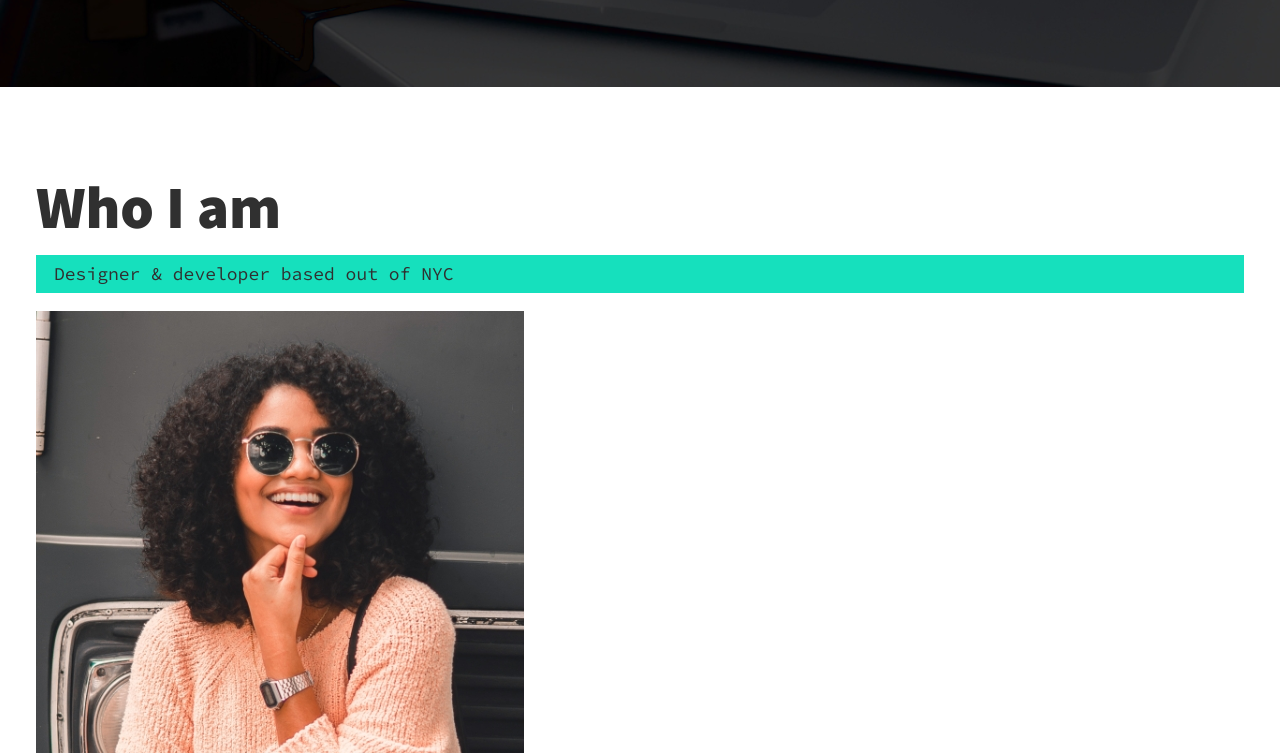
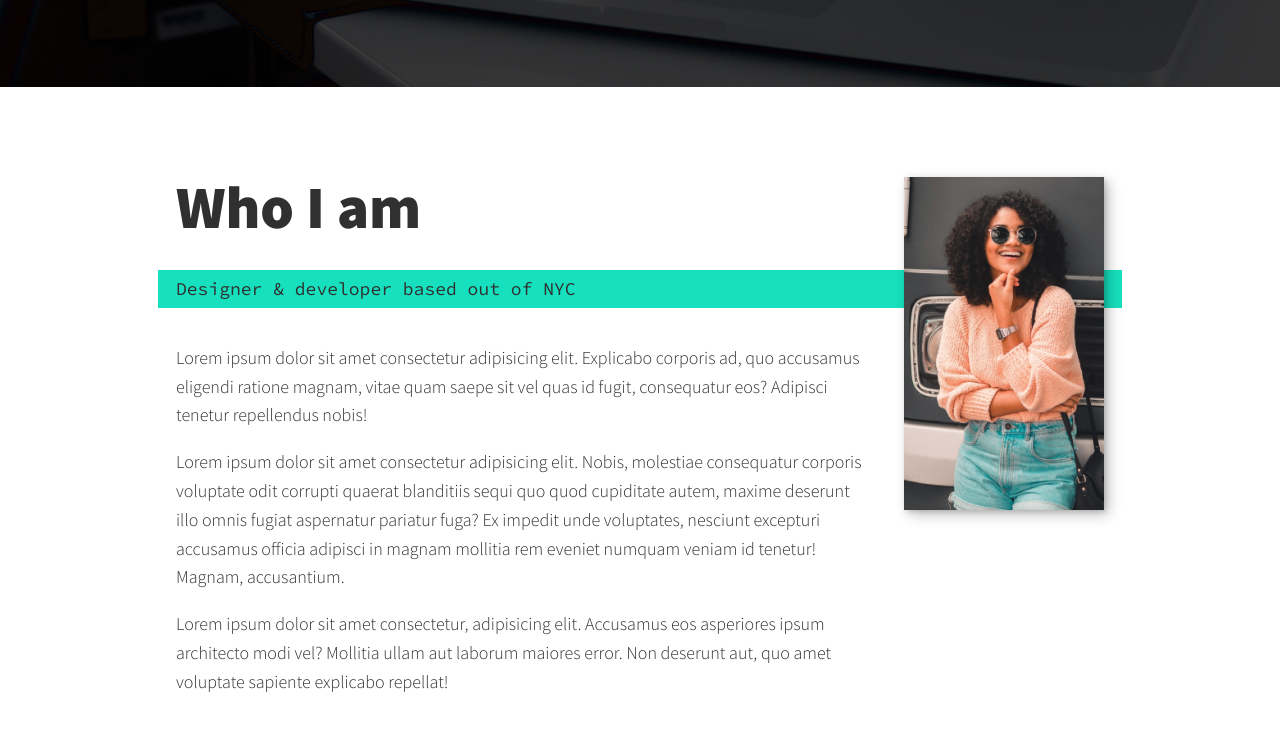
Before and after one commit to jeremydurden/webdevportfolio, a plain HTML site: page index.html in a window 1280 px wide. Shown: the part 1207-1960 px from the top of the page. Drawn offline with nearby package versions, Linux system fonts and the light colour scheme.

Commit message:
styling the About Me section

```diff
--- a/index.html
+++ b/index.html
@@ -112,10 +112,32 @@
         Designer & developer based out of NYC
       </p>
       <div class="about-me__body">
-        <p></p>
-        <p></p>
+        <p>
+          Lorem ipsum dolor sit amet consectetur adipisicing elit. Explicabo
+          corporis ad, quo accusamus eligendi ratione magnam, vitae quam saepe
+          sit vel quas id fugit, consequatur eos? Adipisci tenetur repellendus
+          nobis!
+        </p>
+        <p>
+          Lorem ipsum dolor sit amet consectetur adipisicing elit. Nobis,
+          molestiae consequatur corporis voluptate odit corrupti quaerat
+          blanditiis sequi quo quod cupiditate autem, maxime deserunt illo omnis
+          fugiat aspernatur pariatur fuga? Ex impedit unde voluptates, nesciunt
+          excepturi accusamus officia adipisci in magnam mollitia rem eveniet
+          numquam veniam id tenetur! Magnam, accusantium.
+        </p>
+        <p>
+          Lorem ipsum dolor sit amet consectetur, adipisicing elit. Accusamus
+          eos asperiores ipsum architecto modi vel? Mollitia ullam aut laborum
+          maiores error. Non deserunt aut, quo amet voluptate sapiente explicabo
+          repellat!
+        </p>
       </div>
-      <img src="img/dev-jane-02.jpg" alt="Jame leaning against a bus" />
+      <img
+        src="img/dev-jane-02.jpg"
+        alt="Jame leaning against a bus"
+        class="about-me__img"
+      />
     </section>
     <!-- My Work -->
     <section class="my-work" id="work"></section>
--- a/style.css
+++ b/style.css
@@ -223,3 +223,46 @@ nav {
     margin-left: 2em;
   }
 }
+
+/* About Me */
+
+.about-me {
+  max-width: 1000px;
+  margin: 0 auto;
+}
+
+.about-me__img {
+  box-shadow: var(--bs);
+}
+
+@media (min-width: 600px) {
+  .about-me {
+    display: grid;
+    grid-template-columns: 1fr 200px;
+    grid-template-areas:
+      "title img"
+      "subtitle img"
+      "text img";
+    grid-column-gap: 2em;
+  }
+
+  .section__title--about {
+    grid-area: title;
+  }
+
+  .section__subtitle--about {
+    grid-column: 1 / -1;
+    grid-row: 2;
+    position: relative;
+    left: -1em;
+    width: calc(100% + 2em);
+    padding-left: 1em;
+    padding-right: calc(200px + 4em);
+  }
+
+  .about-me__img {
+    grid-area: img;
+    position: relative;
+    z-index: 2;
+  }
+}
```
